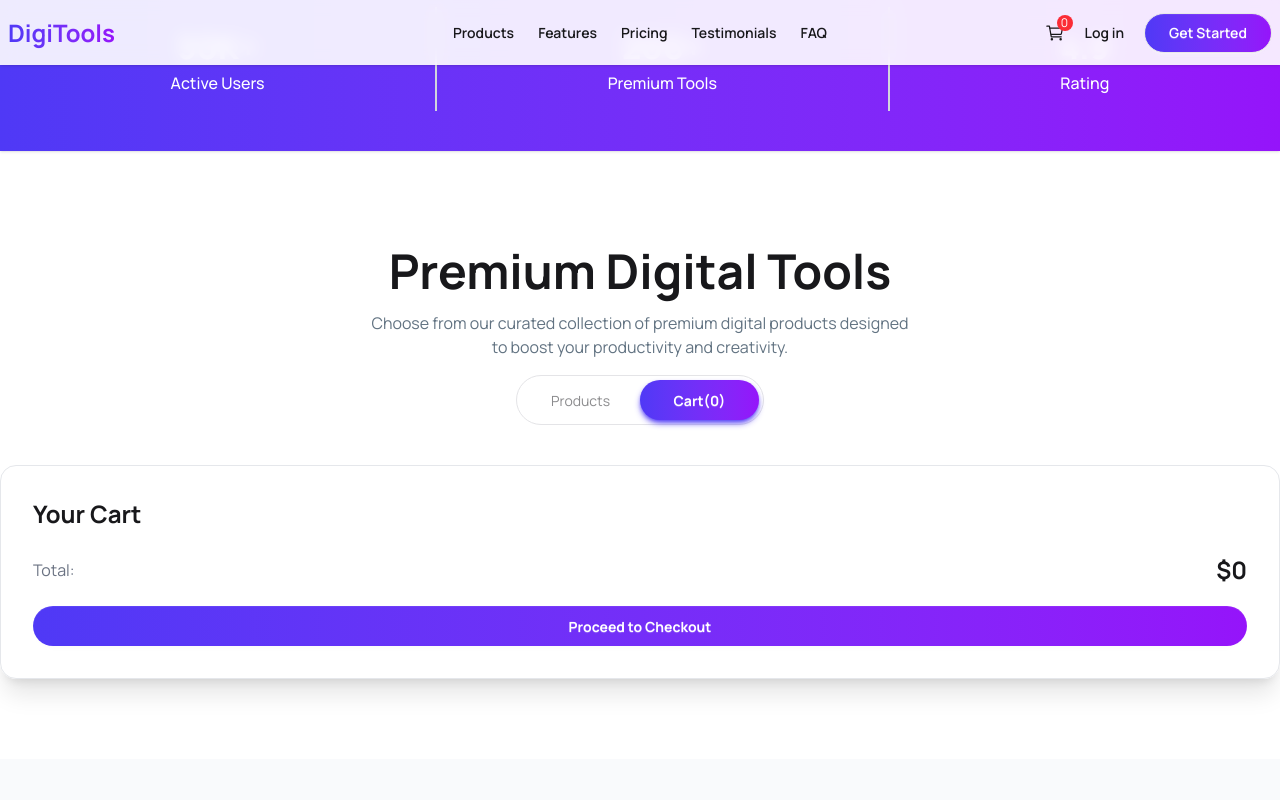
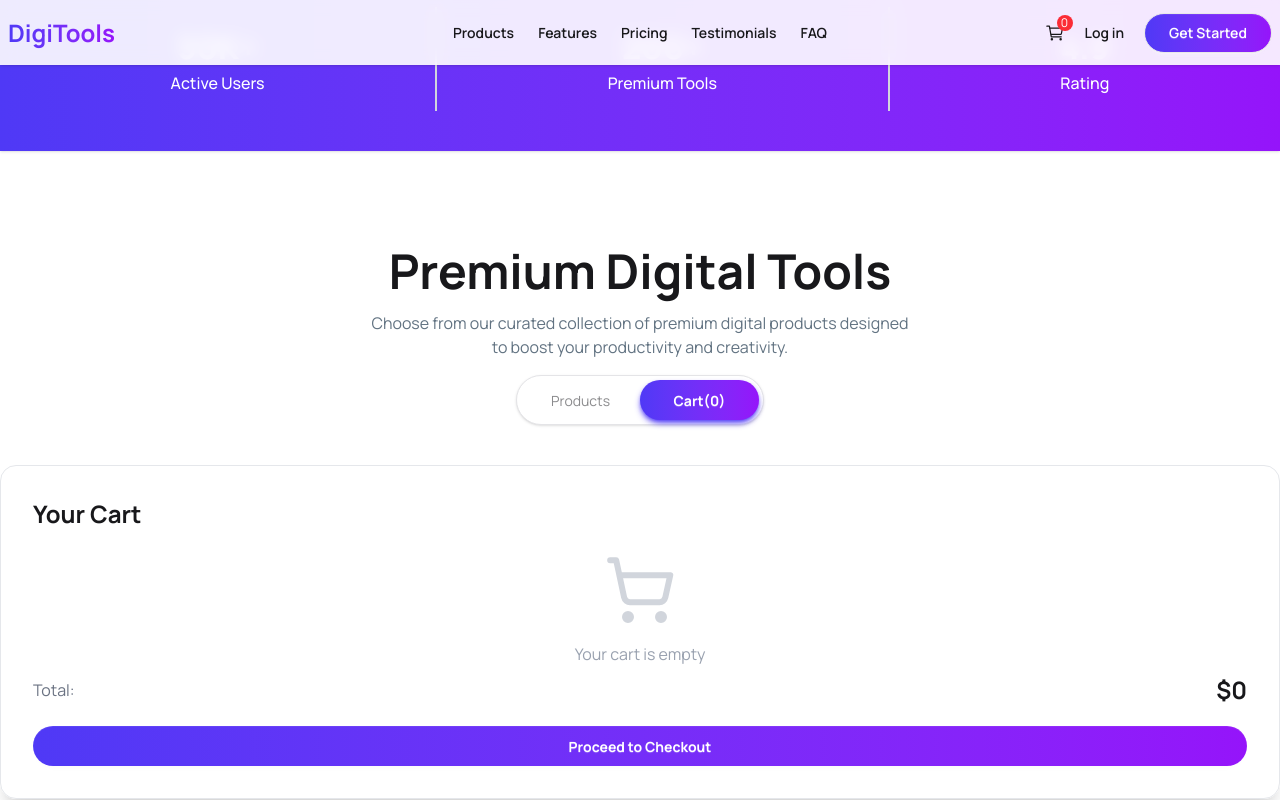
Before and after one commit to Morshedul-developer/digitools-platform, a React (Vite) app: page / in a window 1280 px wide. Both pictures are taken after a click on the radio button "Cart(0)". Shown: the part 737-1537 px from the top of the page. Built offline with nearby package versions, Linux system fonts and the light colour scheme.

Commit message:
designed the empty cart part

```diff
--- a/src/components/Carts/Carts.jsx
+++ b/src/components/Carts/Carts.jsx
@@ -1,13 +1,22 @@
+import { LuShoppingCart } from "react-icons/lu";
+
 const Carts = () => {
   return (
     <div className="max-w-7xl mx-auto mb-20">
       <div className="border border-gray-200 p-8 rounded-2xl shadow-xl">
         <h4 className="text-2xl font-bold mb-6">Your Cart</h4>
+        {/* empty cart */}
+        <div className="text-center">
+          <LuShoppingCart className="mx-auto text-7xl text-gray-300 mb-4" />
+          <p className="text-gray-400 mb-2">Your cart is empty</p>
+        </div>
         <div className="flex items-center justify-between mb-5">
           <span className="text-gray-500">Total:</span>
           <strong className="text-2xl">$0</strong>
         </div>
-            <button className="btn rounded-full w-full border-none bg-linear-to-r from-[#4F39F6] to-[#9514FA] text-white hover:from-[#9514FA] hover:to-[#4F39F6] transition-all duration-300 hover:-translate-y-1 hover:shadow-lg hover:shadow-[#4F39F6]/40 active:translate-y-0 active:scale-95 hover:text-white/85 font-bold">Proceed to Checkout</button>
+        <button className="btn rounded-full w-full border-none bg-linear-to-r from-[#4F39F6] to-[#9514FA] text-white hover:from-[#9514FA] hover:to-[#4F39F6] transition-all duration-300 hover:-translate-y-1 hover:shadow-lg hover:shadow-[#4F39F6]/40 active:translate-y-0 active:scale-95 hover:text-white/85 font-bold">
+          Proceed to Checkout
+        </button>
       </div>
     </div>
   );
--- a/src/components/PremiumTools/PremiumTools.jsx
+++ b/src/components/PremiumTools/PremiumTools.jsx
@@ -9,7 +9,7 @@ const PremiumTools = ({ products, setProducts }) => {
         </p>
       </div>
       {/* name of each tab group should be unique */}
-      <div className="tabs tabs-box justify-center w-62 mx-auto rounded-full mb-10 shadow-none border border-zinc-200 bg-white">
+      <div className="tabs tabs-box justify-center w-62 mx-auto rounded-full mb-10 shadow-sm border border-zinc-200 bg-white">
         <input
           type="radio"
           name="my_tabs_1"
--- a/src/components/Product/Product.jsx
+++ b/src/components/Product/Product.jsx
@@ -15,7 +15,7 @@ const Product = ({ product }) => {
     product;
 
   return (
-    <div className="card shadow-sm border border-gray-200 relative rounded-2xl hover:-translate-y-2 transition-all duration-300">
+    <div className="card shadow-sm border border-gray-200 relative rounded-2xl hover:-translate-y-2 transition-all duration-300 hover:border-gray-300">
       <div className="card-body">
         <span className={`badge badge-md font-medium rounded-full ${tagType === "best-seller" ? "bg-[#FEF3C6] text-[#BB4D00]" : tagType === "popular" ? "badge-soft badge-primary" : "bg-[#DBFCE7] text-green-600"} absolute top-2 right-2 capitalize`}>
           {tag}
```
Lines whose indentation alone changed are shown as unchanged.
